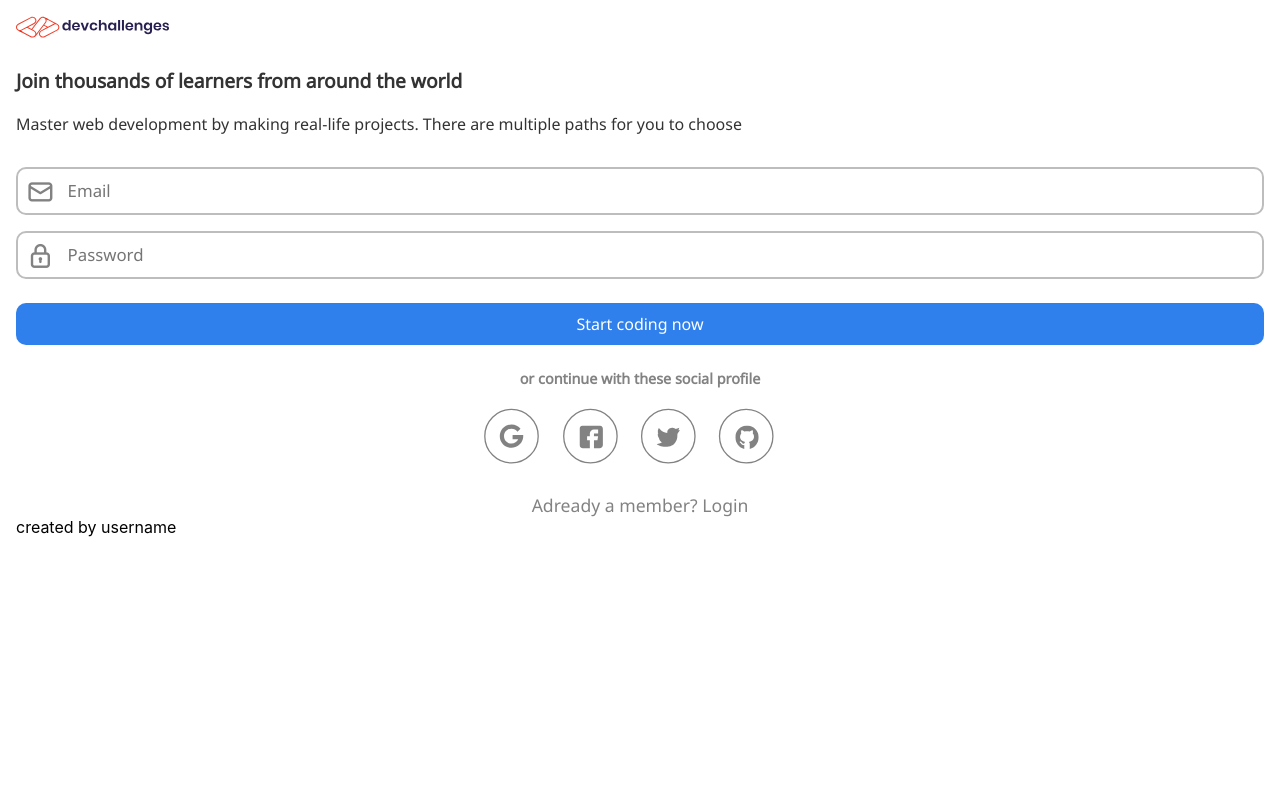
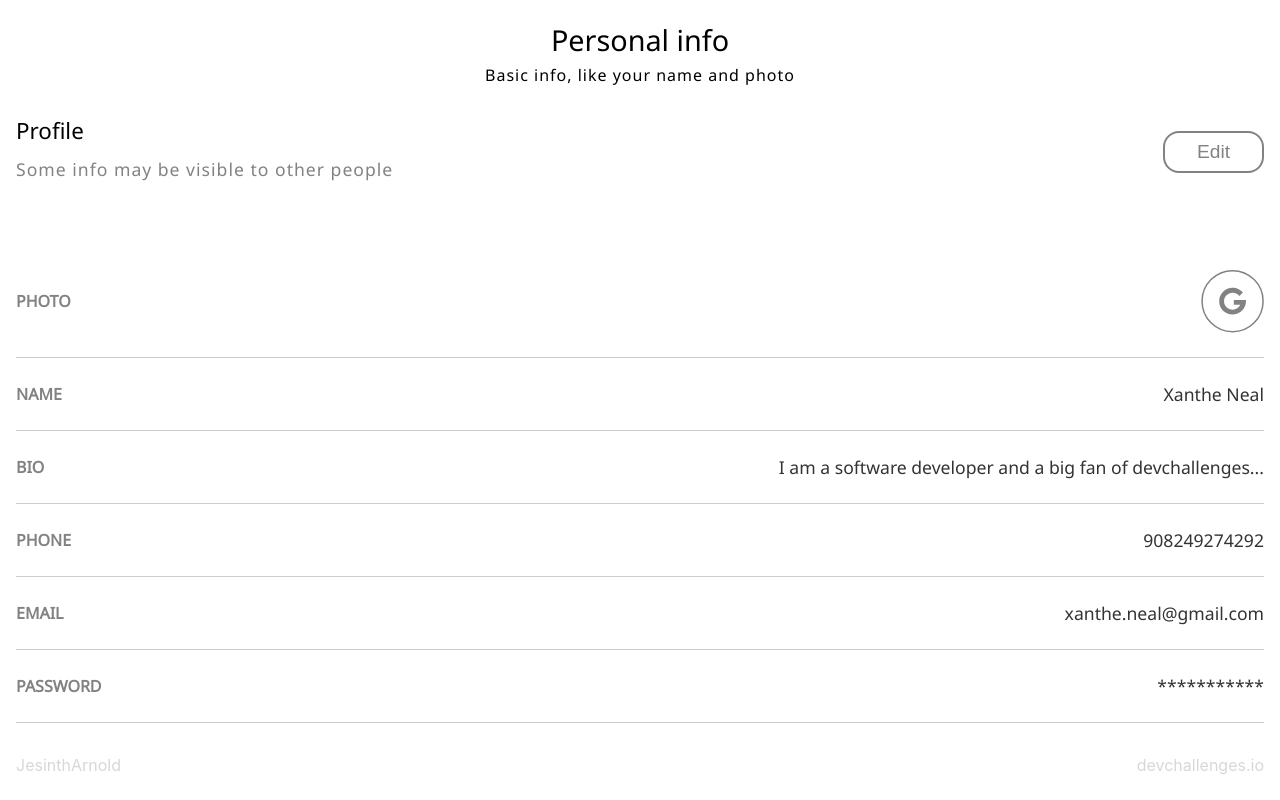
Before and after one commit to jesintharnold/Authentication-App-react-node, a React (Create React App) app in the folder front_end/: page / in a window 1280 px wide. Built offline with nearby package versions, Linux system fonts and the light colour scheme.

Commit message:
PersonalInfo Section

```diff
--- a/front_end/src/Components/App.js
+++ b/front_end/src/Components/App.js
@@ -1,13 +1,15 @@
 import '../Styles/App.scss';
-import Login from './Login/Login';
+import {Register,Login} from './Login/Login';
+import PersonalInfo from './PersonalInfo';
 
 function App() {
   return (
     <div className="App">
-    <Login/>
-    <div>
-    created by username
-    </div>
+    <PersonalInfo/>
+    <div className="foot">
+     <span> JesinthArnold</span>
+     <span>devchallenges.io</span>
+     </div>
     </div>
   );
 }
--- a/front_end/src/Components/Login/Login.js
+++ b/front_end/src/Components/Login/Login.js
@@ -6,9 +6,9 @@ import Facebook from "../../Assets/Facebook.svg";
 import Github from "../../Assets/Gihub.svg";
 import Twitter from "../../Assets/Twitter.svg";
 
-const Login=()=>{
+export const Register=()=>{
     return (
-        <div className="login">
+        <div className="Register">
             <img src={DevSVG} alt="Not Found"/>
             <span className="span_1">
             Join thousands of learners from around the world
@@ -38,11 +38,46 @@ const Login=()=>{
              </div>
 
              <span className="loginredirect">
-             Adready a member? <a>Login</a>
+             Already a member? <a>Login</a>
              </span>
 
         </div>
     )
 }
 
-export default Login;
+
+export const Login=()=>{
+    return (
+        <div className="login">
+            <img src={DevSVG} alt="Not Found"/>
+            <span className="span_1">
+             Login
+            </span>
+            <div className="input_container">
+              <div className="email cont">
+              <i class="uil uil-envelope-alt"></i>
+              <input type="text" placeholder="Email"/>
+              </div>
+              <div className="password cont">
+              <i class="uil uil-padlock"></i>
+              <input type="password" placeholder="Password"/>
+              </div>
+              <button>Start coding now </button>
+             </div>
+             <span className="span_3">or continue with these social profile</span>
+             <div className="auth_cont">
+              <img src={Google}/>
+              <img src={Facebook}/>
+              <img src={Twitter}/>
+              <img src={Github}/>
+
+             </div>
+
+             <span className="loginredirect">
+             Already a member? <a>Login</a>
+             </span>
+
+        </div>
+
+    )
+}
--- /dev/null
+++ b/front_end/src/Components/PersonalInfo.js
@@ -0,0 +1,62 @@
+import Google from "../Assets/Google.svg";
+import '../Styles/PersonalInfo.scss';
+const PersonalInfo=()=>{
+    return(
+        <div className="personal_info">
+          <div className="title_info">
+              <span>Personal info</span>
+              <span>Basic info, like your name and photo</span>
+          </div>
+          <div className="container__border">
+          <div className="nav_edit">
+              <div>
+              <span>Profile</span>
+              <span>Some info may be visible to other people</span>
+              </div>
+              <button>Edit</button>
+           </div>
+
+           <div className="container__flex">
+
+             <div className="cont_flex">
+             <h>PHOTO</h>
+             <div className="profile__img">
+             <img src={Google}/>
+             </div>
+             </div>
+
+             <div className="cont_flex">
+             <h>NAME</h>
+             <p>Xanthe Neal</p>
+             </div>
+
+             <div className="cont_flex">
+             <h>BIO</h>
+             <p>I am a software developer and a big fan of devchallenges...</p>
+             </div>
+
+             <div className="cont_flex">
+             <h>PHONE</h>
+             <p>908249274292</p>
+             </div>
+
+             <div className="cont_flex">
+             <h>EMAIL</h>
+             <p>xanthe.neal@gmail.com</p>
+             </div>
+
+             <div className="cont_flex">
+             <h>PASSWORD</h>
+             <p>***********</p>
+             </div>
+
+           </div>
+
+
+           </div>
+           </div>
+    )
+}
+
+
+export default PersonalInfo;
--- a/front_end/src/Styles/App.scss
+++ b/front_end/src/Styles/App.scss
@@ -1,11 +1,34 @@
+
+*{
+    box-sizing: border-box;
+    margin:0px;
+    padding:0px;
+}
+
 .App{
     min-width:100%;
     // border:1px solid red;
     // display: flex;
     // justify-content: center;
     // align-items: center;
-    // min-height:100vh;
+    min-height:calc(100vh - 3rem);
+    box-sizing: border-box;
     padding:1rem;
     display: grid;
-    grid-template-rows:auto 1fr;
+    grid-template-rows:repeat(2,minmax(0,auto));
 }
+
+
+
+
+.foot{
+
+    align-self: end;
+    display: flex;
+    flex-direction: row;
+    justify-content: space-between;
+
+    span{
+        color:rgba(189,189,189,0.6);
+    }
+}
--- a/front_end/src/Styles/LoginRegister.scss
+++ b/front_end/src/Styles/LoginRegister.scss
@@ -1,12 +1,12 @@
 $margin_bottom:1.2rem;
 
 
-.login{
+.login,.Register{
     display: flex;
     flex-direction: column;
     min-width:100%;
     align-items: flex-start;
-    justify-content: center;
+
 
     img{
         height:1.4rem;
@@ -18,7 +18,7 @@ $margin_bottom:1.2rem;
     color:#333333;
     font-weight:600;
     font-family: 'Noto Sans';
-    font-size:1.2rem;
+    font-size:1.3rem;
     width:85%;
     margin-bottom:$margin_bottom;
     }
@@ -26,10 +26,10 @@ $margin_bottom:1.2rem;
     .span_2{
 
         font-family: 'Noto Sans';
-        font-size:1rem;
+        font-size:1.25rem;
         font-weight:580;
         color:#333333;
-        width:98%;
+
         margin-bottom:2rem;
     }
 
@@ -38,7 +38,7 @@ $margin_bottom:1.2rem;
         font-size:0.9rem;
         font-weight:900;
         color:#828282;
-        margin-bottom:1.3rem;
+        margin-bottom:2rem;
         align-self: center;
     }
 
@@ -49,17 +49,18 @@ $margin_bottom:1.2rem;
     display: flex;
     flex-direction: column;
     width:100%;
-    margin-bottom:1.5rem;
+    margin-bottom:2.5rem;
 
 
     button{
         width:100%;
         font-family: 'Noto Sans';
-        padding:0.6rem;
+        padding:1rem;
         outline:none;
         border:none;
         border-radius:10px;
-        font-size:1rem;
+        box-sizing: border-box;
+        font-size:1.1rem;
         background-color:#2F80ED;
         color:white;
         margin-top:0.5rem;
@@ -71,7 +72,7 @@ $margin_bottom:1.2rem;
 .cont{
     border-radius:10px;
     border:2px solid #BDBDBD;
-    height:3rem;
+    height:3.2rem;
     display: flex;
     flex-direction: row;
     padding:0rem 0.5rem 0rem 0.5rem;
@@ -89,12 +90,12 @@ $margin_bottom:1.2rem;
        outline: none;
        border:none;
        padding-left:0.8rem;
-       font-size:1rem;
+       font-size:1.1rem;
        color: rgba(130, 130, 130, 1);
        font-family: 'Noto Sans';
 
         &::placeholder{
-            font-size:1.05rem;
+            font-size:1.1rem;
         }
     }
 }
@@ -103,14 +104,14 @@ $margin_bottom:1.2rem;
 .auth_cont{
     display: flex;
     flex-direction: row;
-    flex:1 1 1 1;
+    align-items: center;
     justify-content: center;
-    align-items:center;
     width:100%;
+    margin-bottom:0.8rem;
 
     img{
-        padding-right:1.4rem;
-        height:3.5rem;
+        height:3.3rem;
+        padding-right:1rem;
     }
 }
 
@@ -121,4 +122,37 @@ $margin_bottom:1.2rem;
     font-size:1.1rem;
     font-weight:400;
     color:#828282;
+
+    a{
+        color: rgba(47, 128, 237, 1);
+        font-weight: bold;
+
+
+    }
+
 }
+
+
+
+.login{
+
+    img{
+        margin-bottom:5rem;
+    }
+
+    .span_1{
+        margin-bottom:3.5rem;
+        font-size:1.4rem;
+    }
+
+    .input_container{
+        margin-bottom:4rem;
+    }
+    .auth_cont{
+
+        img{
+            margin-bottom:2rem;
+        }
+
+    }
+}
--- /dev/null
+++ b/front_end/src/Styles/PersonalInfo.scss
@@ -0,0 +1,132 @@
+.personal_info{
+  display:flex;
+  flex-direction: column;
+  min-width: 100%;
+  box-sizing: border-box;
+
+  font-family: 'Noto Sans';
+    font-style:normal;
+    margin-bottom:2rem;
+
+  .title_info{
+
+    margin-top:1rem;
+    font-family: 'Noto Sans';
+    font-style:normal;
+    line-height:100%;
+    display: flex;
+    flex-direction:column;align-items: center;
+    box-sizing: border-box;
+
+    span:nth-child(1){
+      font-size: 1.8rem;
+      color:#000000;
+      font-weight:550;
+      margin-bottom:1.2rem;
+
+    }
+
+    span:nth-child(2){
+      font-size:1rem;
+      letter-spacing:1px;
+    }
+    margin-bottom:2.5rem;
+  }
+
+
+}
+
+
+.container__border{
+  border:none;
+
+  .nav_edit{
+    min-width:100%;
+    display: flex;
+    flex-direction:row;
+    justify-content: space-between;
+    align-items: center;
+    font-family: 'Noto Sans';
+    font-style:normal;
+    line-height:100%;
+    margin-bottom: 4rem;
+    div{
+      display: flex;
+      flex-direction: column;
+      width:65%;
+
+      span:nth-child(1){
+          font-size:1.4rem;
+          font-weight:550;
+          color:#000000;
+          margin-bottom:1.1rem;
+      }
+
+      span:nth-child(2){
+        color: rgba(130, 130, 130, 1);
+        letter-spacing:1px;
+        font-size:1.1rem;
+        line-height:1.5rem;
+      }
+     }
+
+     button{
+       outline: none;
+
+       border:2px solid rgba(130, 130, 130, 1);
+       border-radius:1rem;
+       min-width:5rem;
+       font-size:1.2rem;
+       background-color:transparent;
+       padding:0.5rem 2rem;
+       color: rgba(130, 130, 130, 1);
+
+     }
+
+  }
+
+  .container__flex{
+    display: flex;
+    flex-direction: column;
+    min-width: 100%;
+  }
+}
+
+.cont_flex{
+  min-width: 100%;
+  display: flex;
+  align-items: center;
+  padding:1.5rem 0rem;
+  border-bottom:1px solid rgba(130, 130, 130, 0.4);
+
+
+  h{
+    flex:0.5;
+    color: rgba(130, 130, 130, 1);
+    font-weight:750;
+    font-size: 1rem;
+  }
+
+  .profile__img{
+    flex:0.5;
+    height:4rem;
+    position: relative;
+
+    img{
+      height:100%;
+      position: absolute;
+      right:0;
+    }
+
+
+  }
+
+  p{
+
+    flex:0.5;
+    text-align: end;
+    color:rgba(51, 51, 51, 1);
+    font-size:1.1rem !important;
+  }
+
+}
--- a/front_end/src/index.js
+++ b/front_end/src/index.js
@@ -12,6 +12,8 @@ import App from './Components/App';
 
 ReactDOM.render(
   <React.StrictMode>
+
+
     <App/>
   </React.StrictMode>,
   document.getElementById('root')
```
Also changed, not shown: front_end/src/Components/Header.js (added, +12 -0 lines), front_end/src/Styles/Head.scss (added, +7 -0 lines).
